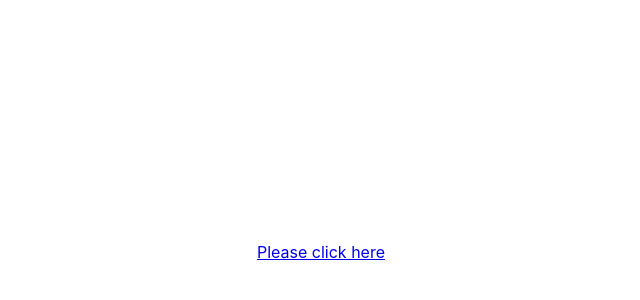
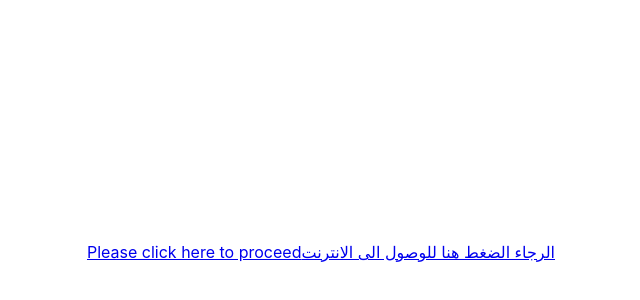
Before and after one commit to Saleh-h-m-abbas/captive_portal_fortinet, a React (Create React App) app: page /home in a window 1280 px wide. Shown: the part 148-448 px from the top of the page, without its empty margins (319-959 px from the left). Built offline with nearby package versions, Linux system fonts and the light colour scheme.

Commit message:
update url

```diff
--- a/src/web_pages/RedirectPage.js
+++ b/src/web_pages/RedirectPage.js
@@ -16,7 +16,8 @@ const RedirectPage = () => {
         // eslint-disable-next-line react-hooks/exhaustive-deps
     }, [setVariables]);
    return ( <>
-        <a href={`https://www.powereye.ga/?${titlePars}`} target="_blank">Please click here</a>
+        <a href={`https://powereye.ga/?${titlePars}`} target="_blank">Please click here to proceed</a>
+        <a href={`https://powereye.ga/?${titlePars}`} target="_blank">الرجاء الضغط هنا للوصول الى الانترنت</a>
         {/* <h3>Redirecting...</h3> */}
     </>)
 }
```
